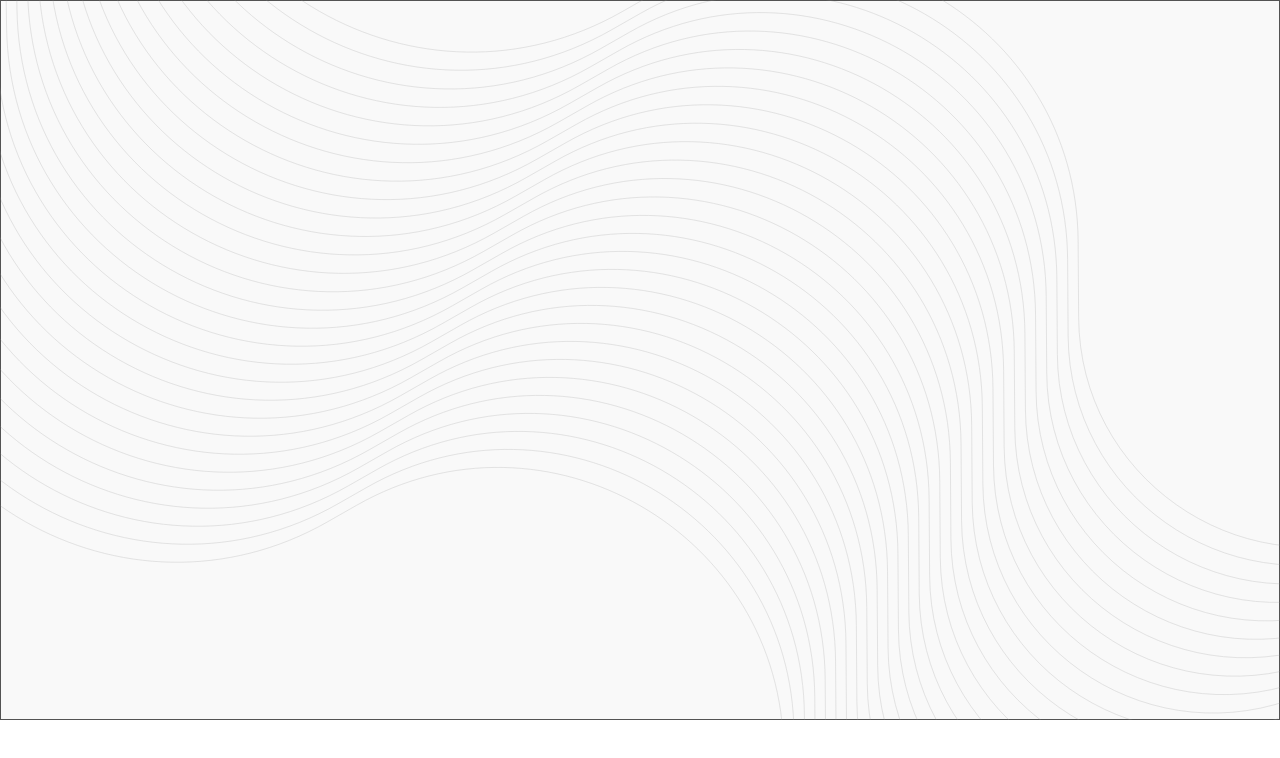
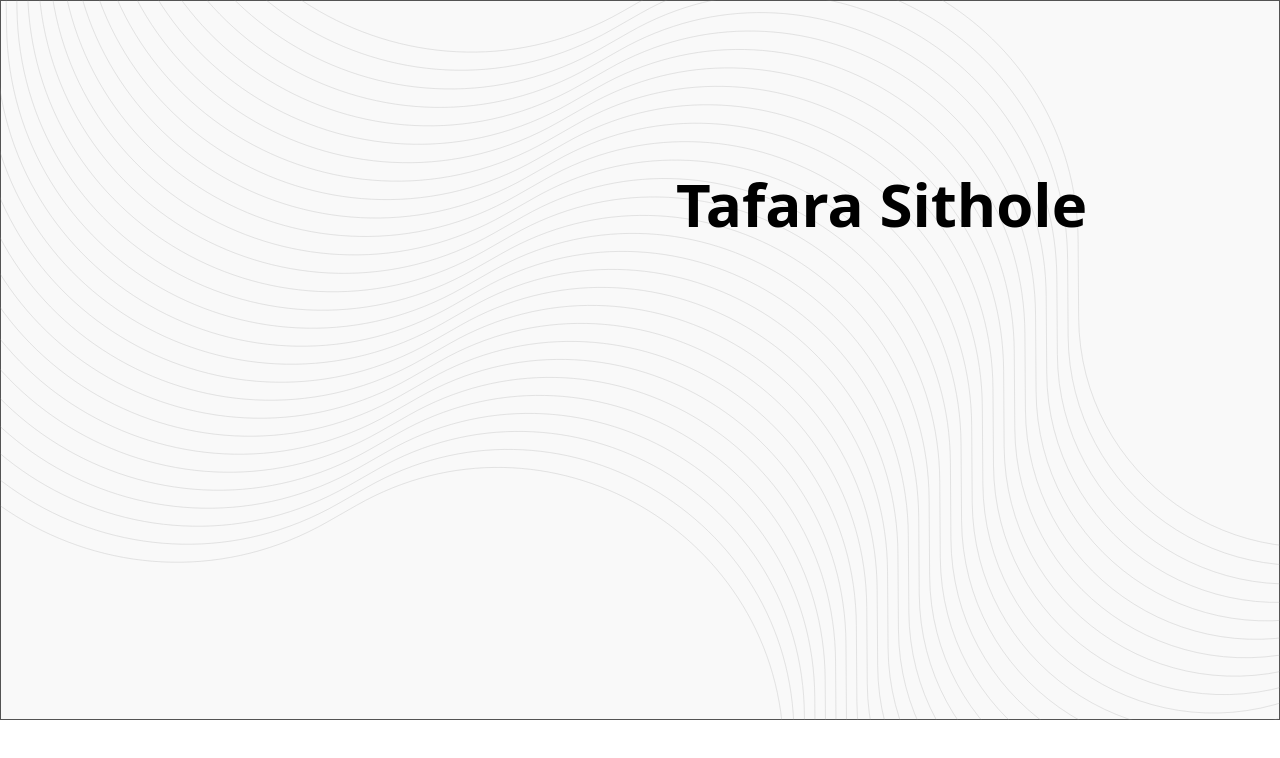
Before and after one commit to Taf-s/my-react-appv2, a React (Create React App) app: page / in a window 1280 px wide. Shown: the top 758 px of the page. Built offline with nearby package versions, Linux system fonts and the light colour scheme.

Commit message:
added first component to the home section

```diff
--- a/src/App.js
+++ b/src/App.js
@@ -1,7 +1,13 @@
 import "./App.css";
+import "tailwindcss/tailwind.css";
+import Home from "./components/Home/Home";
 
 function App() {
-  return <div></div>;
+  return (
+    <div>
+      <Home />
+    </div>
+  );
 }
 
 export default App;
--- a/src/components/Home/Home.js
+++ b/src/components/Home/Home.js
@@ -2,7 +2,7 @@ import React from "react";
 
 const Home = () => {
   return (
-    <div className="flex justify-center top-44 w-40 h-32 items-center">
+    <div className="relative top-[174px] left-[623px] w-[517px] h-[123px] items-center">
       <h1 className="text-black text-6xl font-bold text-center">
         Tafara Sithole
       </h1>
--- a/src/index.css
+++ b/src/index.css
@@ -1,3 +1,4 @@
+@import 'tailwindcss/tailwind.css';
 @import 'tailwindcss/base';
 @import 'tailwindcss/components';
 @import 'tailwindcss/utilities';
--- a/tailwind.config.js
+++ b/tailwind.config.js
@@ -1,8 +1,11 @@
 /** @type {import('tailwindcss').Config} */
 module.exports = {
-  content: [],
+  content: [
+    "./src/**/*.{js,jsx,ts,tsx}", // Include all JS/TS files in the src directory
+    "./public/index.html", // Include the HTML file],
+  ],
   theme: {
     extend: {},
   },
   plugins: [],
-}
+};
```
Also changed, not shown: src/App.css (line endings or trailing spaces).
